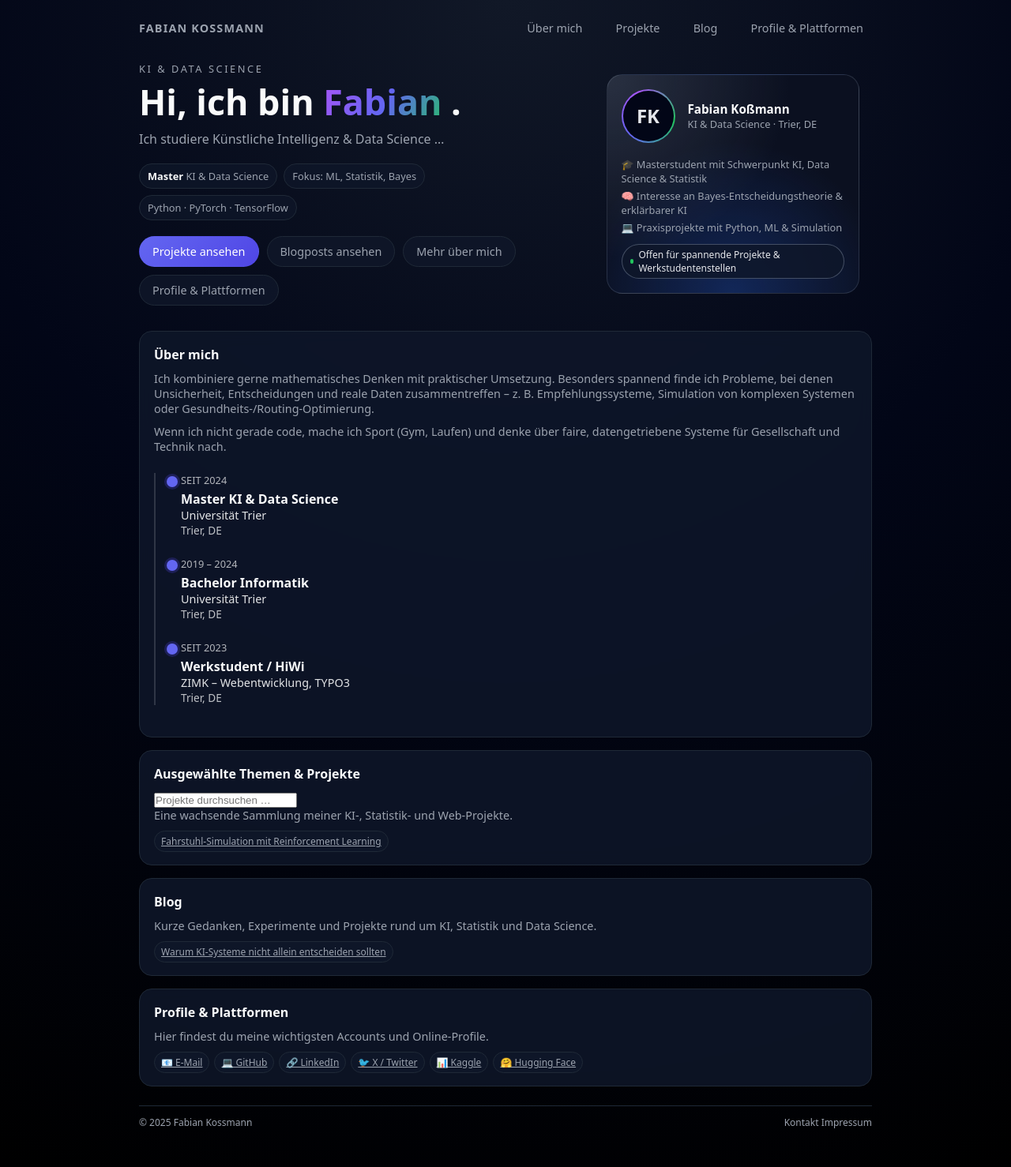
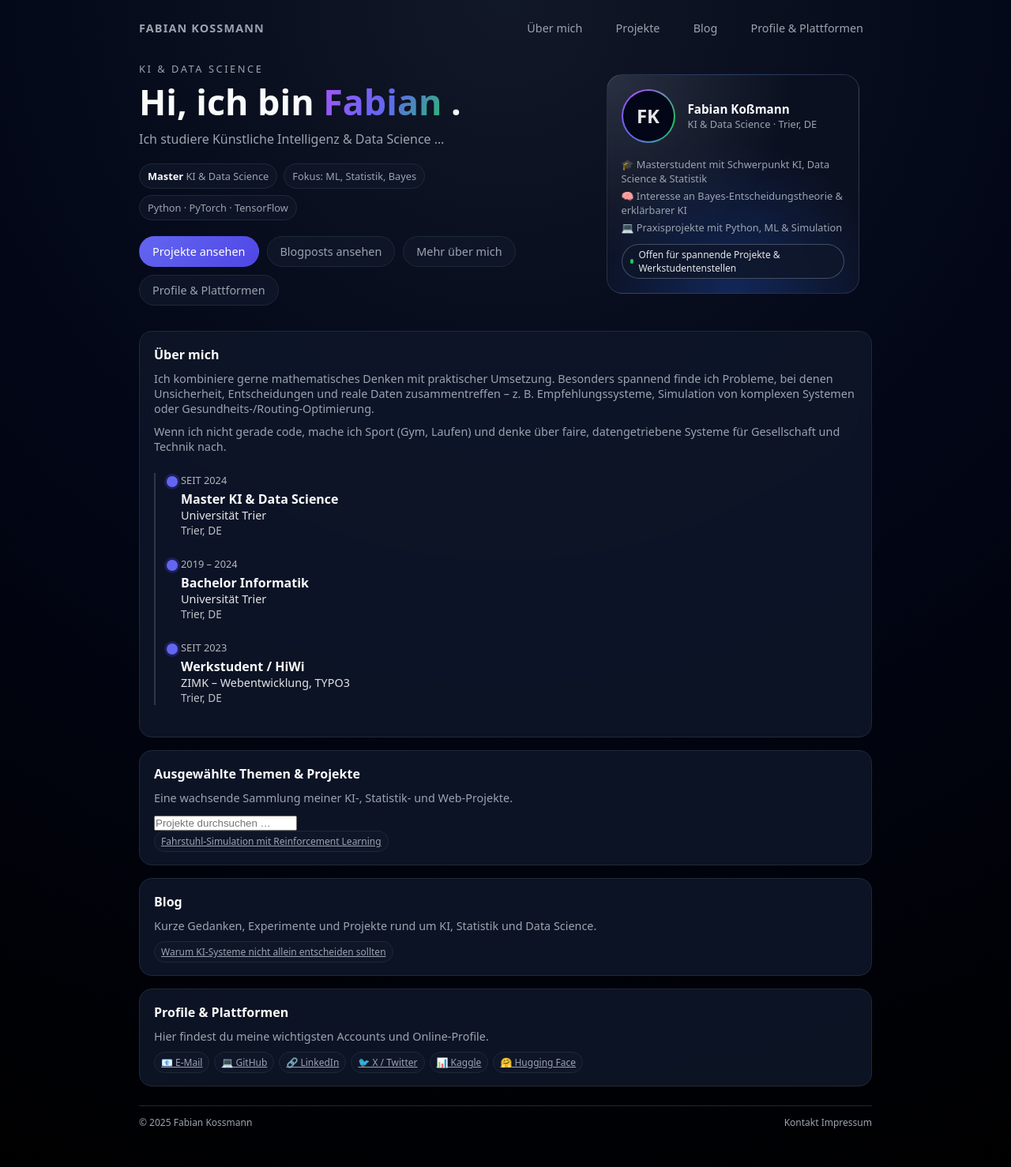
Before and after one commit to kossmanf/fabians-website, a Jekyll site: the page built from index.md, in a window 1280 px wide. Shown: the whole page at 79% size. Built offline with Jekyll 4.4.1, drawn with Linux system fonts in a browser that asks for light colours.

Commit message:
updated project search

```diff
--- a/_layouts/default.html
+++ b/_layouts/default.html
@@ -12,7 +12,7 @@
             {{ site.title }}
         {% endif %}
     </title>
-    <link rel="stylesheet" href="{{ "/assets/css/style.css" | relative_url }}">
+    <link rel="stylesheet" href="{{ '/assets/css/style.css' | relative_url }}">
     <script src="{{ '/assets/js/main.js' | relative_url }}"></script>
 </head>
 <body>
@@ -175,6 +175,10 @@
             <section id="projects" class="section" style="margin-bottom: 16px;">
                 <h2>{{ projects.title | default: "Ausgewählte Themen & Projekte" }}</h2>
 
+                {% if projects.intro %}
+                    <p>{{ projects.intro }}</p>
+                {% endif %}
+
                 <div class="search-wrapper">
                     <input
                         type="search"
@@ -183,10 +187,6 @@
                         placeholder="Projekte durchsuchen …"
                         aria-label="Projekte durchsuchen">
                 </div>
-
-                {% if projects.intro %}
-                    <p>{{ projects.intro }}</p>
-                {% endif %}
 
                 <div class="tags">
                     {% assign project_pages = site.pages | where: "layout", "project" %}
--- a/assets/js/main.js
+++ b/assets/js/main.js
@@ -15,6 +15,8 @@
     });
 }
 
+setupTagSearch("project-search", "#projects .tags");
+
 document.addEventListener("DOMContentLoaded", function () {
     setupTagSearch('project-search', '#project-tags');
     setupTagSearch('blog-search', '#blog-tags');
```
